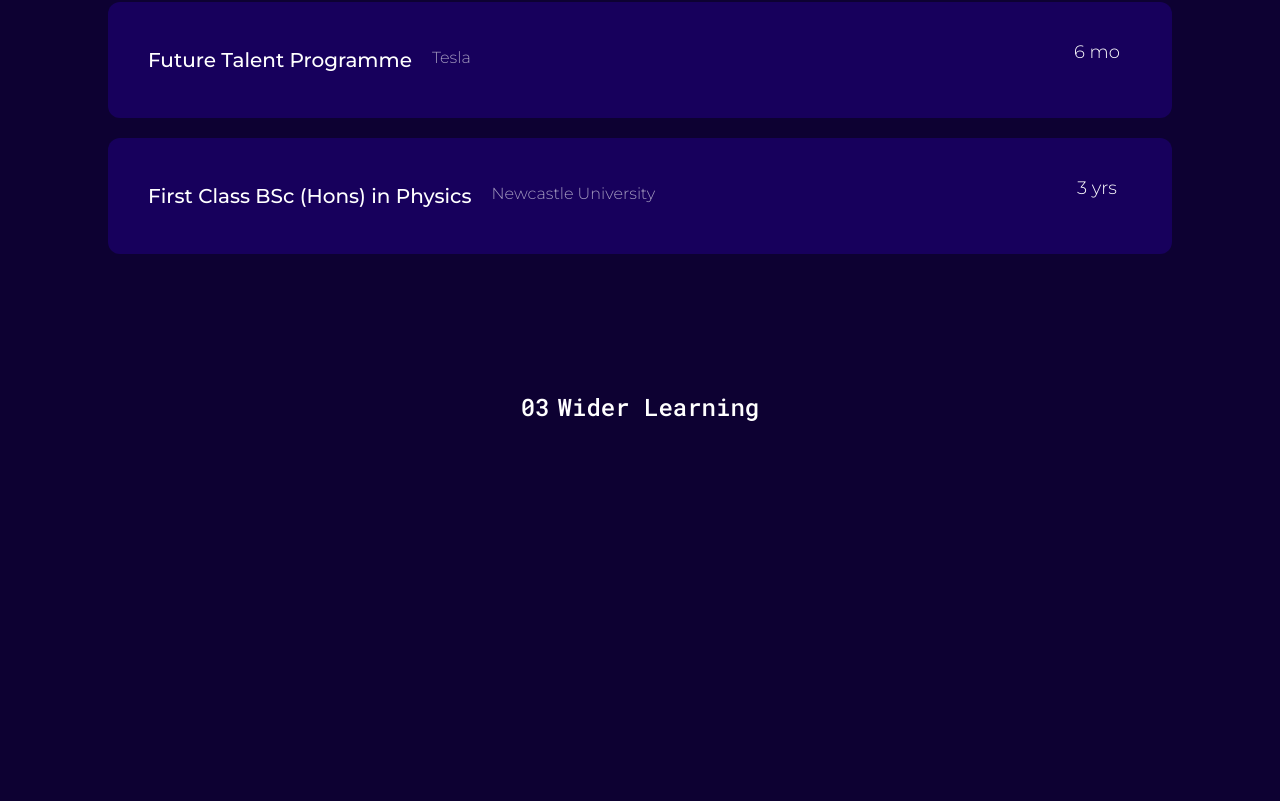
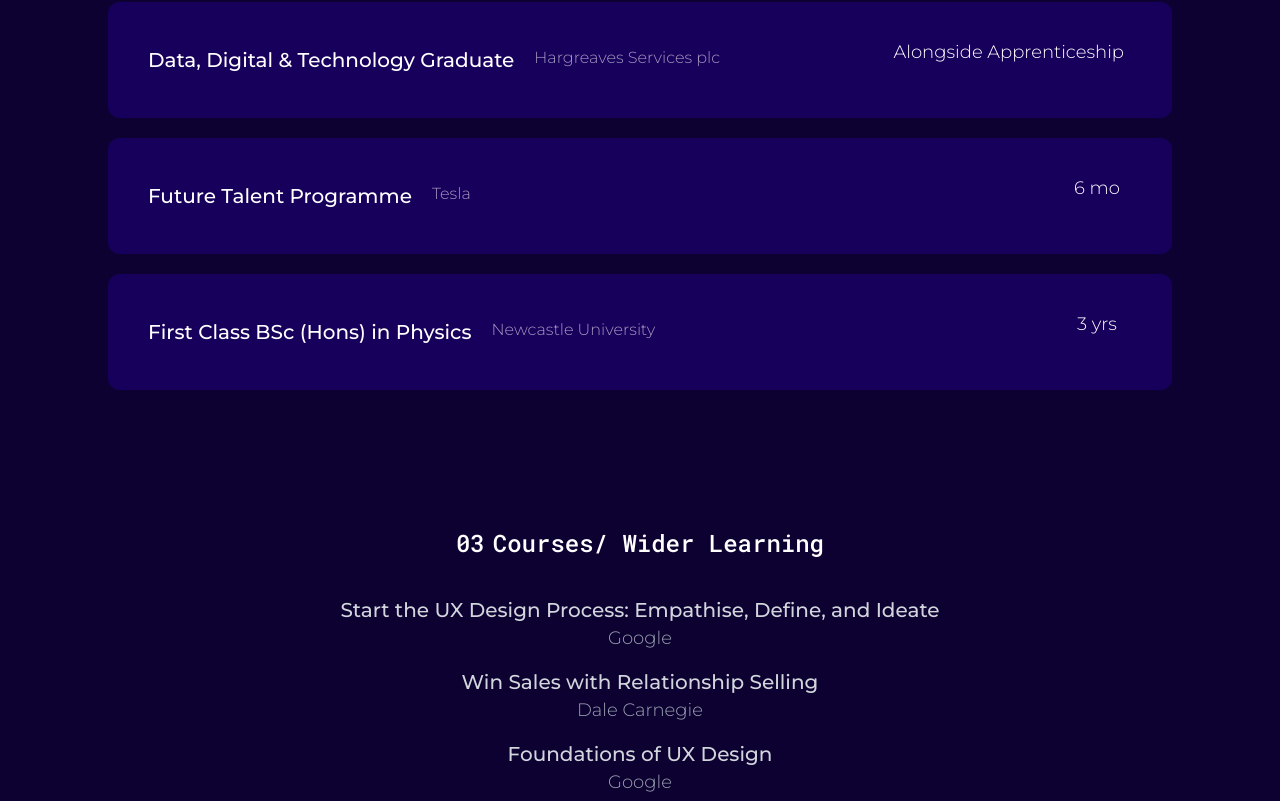
Before and after one commit to nicolekirkbride/portfolio, a React (Vite) app: page / in a window 1280 px wide. Shown: the part 1499-2300 px from the top of the page. Before the commit the page ends 1991 px from the top, so only its background shows below. Built offline with nearby package versions, Linux system fonts and the light colour scheme; a web font is replaced by a local one.

Commit message:
Added course info in list style

```diff
--- a/src/Components/ExperienceSection.jsx
+++ b/src/Components/ExperienceSection.jsx
@@ -16,6 +16,18 @@
         "-   Agile methodologies & DevOps practices",
         "-   CI/CD pipelines & version control",
         "-   Database management & SQL",
+      ],
+    },
+    {
+      title: "Data, Digital & Technology Graduate",
+      company: "Hargreaves Services plc",
+      duration: "Alongside Apprenticeship",
+      description: [
+        "-   Power Platform developer",
+        "-   Full SDLC of PowerApps tailored to internal business requirements",
+        "-   Wire-framing, user stories & UX Processes",
+        "-   Querying relational SQL databases",
+        "-   Communication of ideas to non-technical audiences via presentation and digital forums",
       ],
     },
     {
--- a/src/Components/IntroSection.jsx
+++ b/src/Components/IntroSection.jsx
@@ -3,7 +3,7 @@
 function IntroSection() {
   return (
     <div className="text-white h-[400px]">
-      <h1 className="">Intro Section</h1>
+      <h1 className="limelight-regular">Intro Section</h1>
     </div>
   );
 }
--- a/src/Components/WiderLearning.jsx
+++ b/src/Components/WiderLearning.jsx
@@ -1,13 +1,43 @@
 import React from "react";
 
 function WiderLearning() {
-  const learningList = [{ title: "", company: "" }];
+  const learningList = [
+    {
+      title: "Start the UX Design Process: Empathise, Define, and Ideate",
+      company: "Google",
+      category: "UX/ UI",
+      description: "",
+    },
+    {
+      title: "Win Sales with Relationship Selling",
+      company: "Dale Carnegie",
+      category: "Sales",
+      description:
+        "I was honoured to be awarded the Most Inspirational Sales Person prize",
+    },
+    { title: "Foundations of UX Design", company: "Google", description: "" },
+    { title: "Design Fundamentals", company: "Adobe", description: "" },
+    { title: "Image Editing", company: "Adobe", description: "" },
+    { title: "", company: "", description: "" },
+  ];
 
   return (
-    <div>
+    <div className="">
       <div className="flex flew-row gap-2 roboto-mono-regular justify-center items-center text-white text-2xl text-center mb-10">
         <h1 className="font-medium">03 </h1>
-        <h1 className="font-medium">Wider Learning </h1>
+        <h1 className="font-medium">Courses/ Wider Learning </h1>
+      </div>
+
+      <div>
+        {learningList.map((item) => (
+          <div
+            key={item.title}
+            className="flex flex-col items-center justify-center mb-4"
+          >
+            <h2 className="text-xl font-medium text-gray-300">{item.title}</h2>
+            <h3 className="text-lg text-gray-400">{item.company}</h3>
+          </div>
+        ))}
       </div>
     </div>
   );
```
